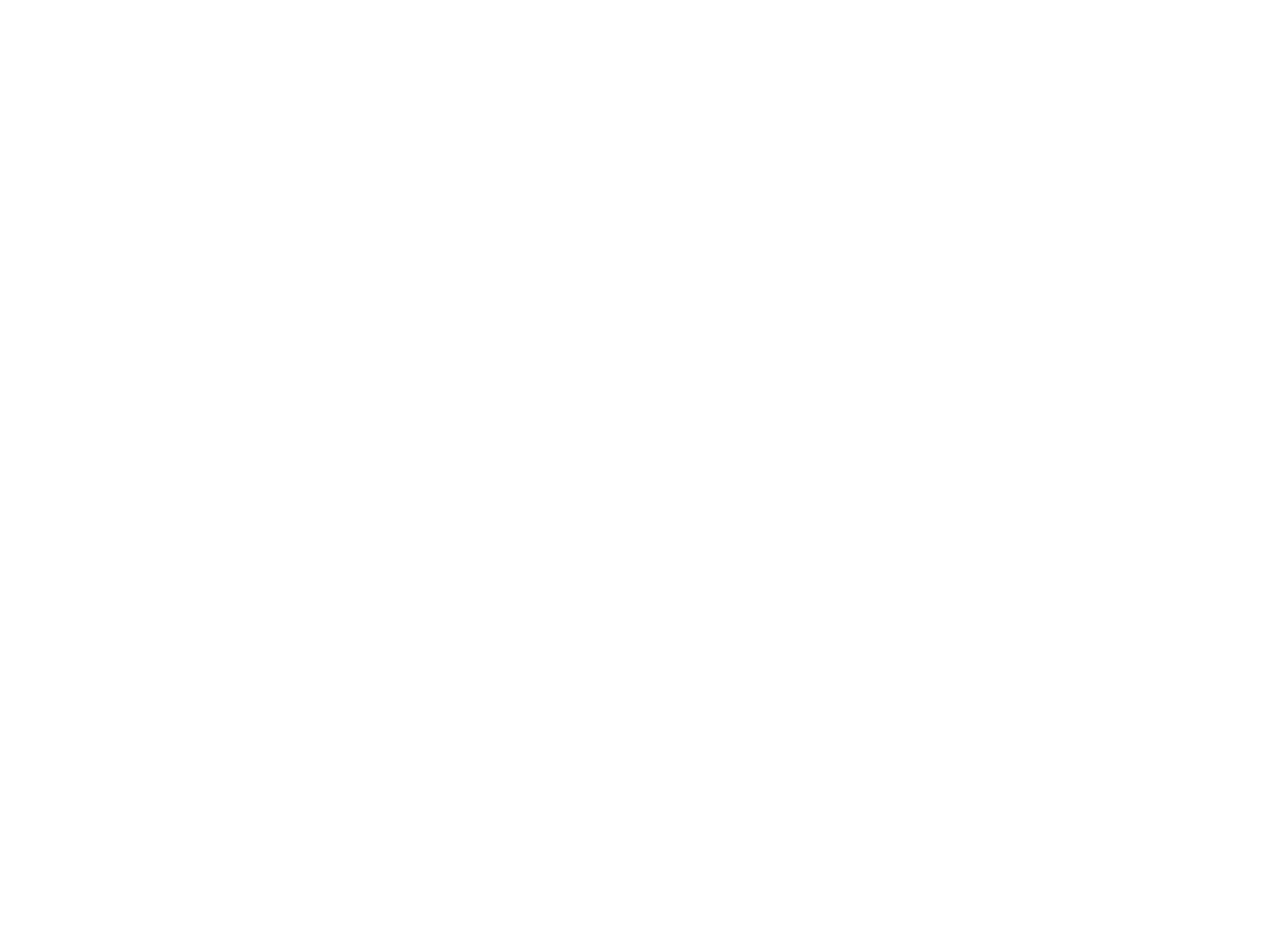
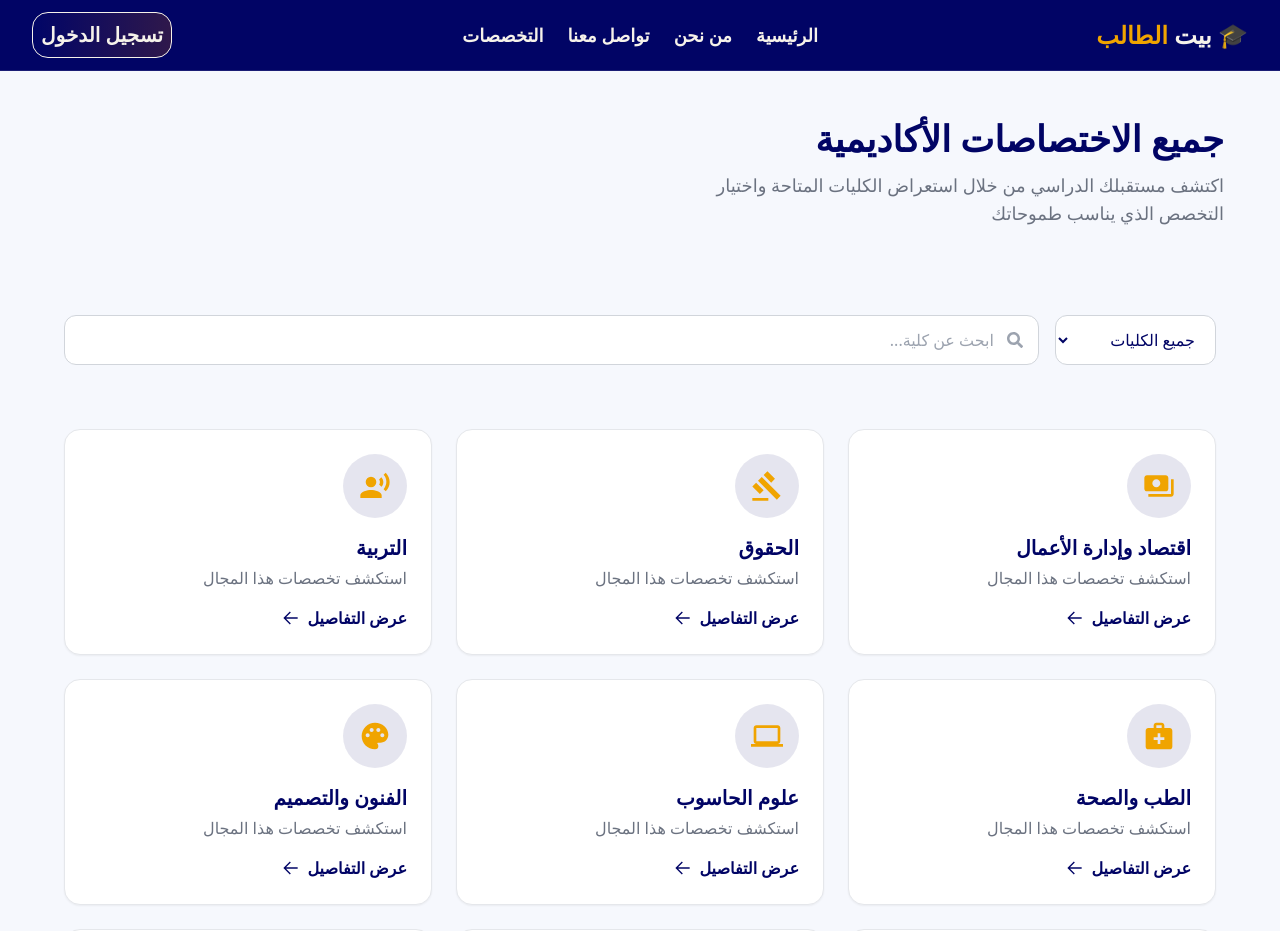
Before and after one commit to salmayasser8/Bayt-Al-Taleb, a React (Vite) app in the folder frontend/: page /colleges in a window 1280 px wide. Before the commit this address had no page. Shown: the top 931 px of the page. Before the commit the page ends 800 px from the top, so only its background shows below. Built offline with nearby package versions, Linux system fonts and the light colour scheme.

Commit message:
add frontend components

```diff
--- a/frontend/src/components/common/Navbar.tsx
+++ b/frontend/src/components/common/Navbar.tsx
@@ -12,6 +12,7 @@
   { label: "الرئيسية", to: "/" },
   { label: "من نحن", to: "/about" },
   { label: "تواصل معنا", to: "/contact" },
+  { label: "التخصصات", to: "/colleges" },
 ];
 
 const navVariants: Variants = {
--- /dev/null
+++ b/frontend/src/components/common/SerachBar.tsx
@@ -0,0 +1,29 @@
+import React from "react";
+import { FaSearch } from "react-icons/fa";
+
+interface SearchBarProps {
+  value: string;
+  onChange: (value: string) => void;
+  placeholder?: string;
+}
+
+const SearchBar: React.FC<SearchBarProps> = ({
+  value,
+  onChange,
+  placeholder = "...ابحث",
+}) => {
+  return (
+    <div className="relative w-full">
+      <FaSearch className="absolute right-4 top-1/2 -translate-y-1/2 text-gray-400" />
+      <input
+        type="text"
+        value={value}
+        onChange={(e) => onChange(e.target.value)}
+        placeholder={placeholder}
+        className="w-full border border-gray-300 rounded-xl px-4 py-3 pr-11 outline-none focus:border-primary transition-colors bg-white text-primary placeholder:text-gray-400"
+      />
+    </div>
+  );
+};
+
+export default SearchBar;
--- a/frontend/src/layouts/AppLayout.tsx
+++ b/frontend/src/layouts/AppLayout.tsx
@@ -2,6 +2,7 @@
 import AuthLayout from "./AuthLayout";
 import Home from "../pages/HomePage";
 import Auth from "../pages/AuthPage";
+import CollegesPage from "../pages/CollegesPage";
 const AppLayout = () => {
   return (
     <>
@@ -9,6 +10,7 @@
         <Routes>
           <Route path="/" element={<AuthLayout />}>
             <Route index element={<Home />} />
+            <Route path="/colleges" element={<CollegesPage />} />
           </Route>
           {/* <Route path="*" element={<NotFound />} /> */}
           <Route path="/auth" element={<Auth />} />
--- /dev/null
+++ b/frontend/src/pages/CollegesPage.tsx
@@ -0,0 +1,270 @@
+import React, { useState, useMemo } from "react";
+import { motion, Variants } from "framer-motion";
+import { Link } from "react-router-dom";
+import {
+  MdPayments,
+  MdGavel,
+  MdMedicalServices,
+  MdComputer,
+  MdEngineering,
+  MdPalette,
+  MdRecordVoiceOver,
+  MdTrendingUp,
+} from "react-icons/md";
+import { GiMicroscope } from "react-icons/gi";
+import { GrLinkPrevious } from "react-icons/gr";
+import SearchBar from "@/components/common/SerachBar";
+
+// ── Types ────────────────────────────────────────────────────────────
+
+interface College {
+  id: number;
+  icon: React.ReactNode;
+  name: string;
+  category: string;
+  desc: string;
+}
+
+//will be replaced with data from backend
+const colleges: College[] = [
+  {
+    id: 1,
+    icon: <MdPayments size={32} />,
+    name: "اقتصاد وإدارة الأعمال",
+    category: "أعمال",
+    desc: "استكشف تخصصات هذا المجال",
+  },
+  {
+    id: 2,
+    icon: <MdGavel size={32} />,
+    name: "الحقوق",
+    category: "قانون",
+    desc: "استكشف تخصصات هذا المجال",
+  },
+  {
+    id: 3,
+    icon: <MdRecordVoiceOver size={32} />,
+    name: "التربية",
+    category: "تربية",
+    desc: "استكشف تخصصات هذا المجال",
+  },
+  {
+    id: 4,
+    icon: <MdMedicalServices size={32} />,
+    name: "الطب والصحة",
+    category: "طب",
+    desc: "استكشف تخصصات هذا المجال",
+  },
+  {
+    id: 5,
+    icon: <MdComputer size={32} />,
+    name: "علوم الحاسوب",
+    category: "تقنية",
+    desc: "استكشف تخصصات هذا المجال",
+  },
+  {
+    id: 6,
+    icon: <MdPalette size={32} />,
+    name: "الفنون والتصميم",
+    category: "فنون",
+    desc: "استكشف تخصصات هذا المجال",
+  },
+  {
+    id: 7,
+    icon: <MdEngineering size={32} />,
+    name: "الهندسة",
+    category: "هندسة",
+    desc: "استكشف تخصصات هذا المجال",
+  },
+  {
+    id: 8,
+    icon: <GiMicroscope size={32} />,
+    name: "العلوم الطبيعية",
+    category: "علوم",
+    desc: "استكشف تخصصات هذا المجال",
+  },
+  {
+    id: 9,
+    icon: <MdTrendingUp size={32} />,
+    name: "الاقتصاد",
+    category: "أعمال",
+    desc: "استكشف تخصصات هذا المجال",
+  },
+];
+
+const filterTabs = [
+  "الكل",
+  "طب",
+  "هندسة",
+  "تقنية",
+  "أعمال",
+  "قانون",
+  "علوم",
+  "فنون",
+  "تربية",
+];
+
+// ── Animation variants ────────────────────────────────────────────────
+
+const container: Variants = {
+  hidden: {},
+  visible: { transition: { staggerChildren: 0.2 } },
+};
+
+const cardPop: Variants = {
+  hidden: { opacity: 0, scale: 0.8 },
+  visible: {
+    opacity: 1,
+    scale: 1,
+    transition: {
+      duration: 0.8,
+      type: "spring",
+      bounce: 0.4,
+    },
+  },
+};
+
+const fadeUp: Variants = {
+  hidden: { opacity: 0, y: 20 },
+  visible: { opacity: 1, y: 0, transition: { duration: 0.5 } },
+};
+
+// ── College Card ──────────────────────────────────────────────────────
+
+const CollegeCard: React.FC<{ college: College }> = ({ college }) => (
+  <motion.div
+    variants={cardPop}
+    whileHover={{ y: -6 }}
+    transition={{ duration: 0.2 }}
+  >
+    <div className="bg-white p-6 rounded-2xl border border-gray-200 hover:border-primary shadow-sm transition-colors h-full flex flex-col gap-4">
+      {/* Icon */}
+      <div className="flex items-center justify-center w-16 h-16 rounded-full bg-primary/10 text-accent">
+        {college.icon}
+      </div>
+
+      {/* Text */}
+      <div className="flex flex-col gap-1 flex-1">
+        <h3 className="font-bold text-xl text-primary">{college.name}</h3>
+        <p className="text-gray-500 font-medium">{college.desc}</p>
+      </div>
+
+      {/* Link */}
+      <Link
+        to={`/colleges/${college.id}`}
+        className="flex items-center gap-2 text-primary font-bold no-underline hover:text-accent transition-colors w-fit group"
+      >
+        عرض التفاصيل
+        <GrLinkPrevious className="group-hover:-translate-x-1 transition-transform" />
+      </Link>
+    </div>
+  </motion.div>
+);
+
+// ── Main Page ─────────────────────────────────────────────────────────
+
+const CollegesPage: React.FC = () => {
+  const [searchQuery, setSearchQuery] = useState("");
+  const [activeFilter, setActiveFilter] = useState("الكل");
+
+  // Filter logic — runs only when searchQuery or activeFilter changes
+  const filteredColleges = useMemo(() => {
+    return colleges.filter((college) => {
+      const matchesSearch = college.name.includes(searchQuery);
+      const matchesFilter =
+        activeFilter === "الكل" || college.category === activeFilter;
+      return matchesSearch && matchesFilter;
+    });
+  }, [searchQuery, activeFilter]);
+
+  return (
+    <div className="container min-h-screen bg-bgSection">
+      {/* Header */}
+      <motion.div
+        variants={fadeUp}
+        initial="hidden"
+        animate="visible"
+        className="py-12 px-6 text-center md:text-start "
+      >
+        <h1 className="font-bold text-4xl text-primary mb-3">
+          جميع الاختصاصات الأكاديمية
+        </h1>
+        <p className="text-gray-500 text-lg max-w-xl ">
+          اكتشف مستقبلك الدراسي من خلال استعراض الكليات المتاحة واختيار التخصص
+          الذي يناسب طموحاتك
+        </p>
+      </motion.div>
+
+      <div className="container py-10  ">
+        {/* Search + Filter */}
+        <motion.div
+          variants={fadeUp}
+          initial="hidden"
+          animate="visible"
+          className="flex flex-col gap-4 mb-8"
+        >
+          {/* Search bar */}
+          <div className="flex flex-col md:flex-row gap-4 mb-8">
+            {/* will be replaced with real data`from backend*/}
+            <select
+              value={activeFilter}
+              onChange={(e) => setActiveFilter(e.target.value)}
+              className="border border-gray-300 rounded-xl px-4 py-3 outline-none focus:border-primary transition-colors bg-white text-primary"
+            >
+              <option value="الكل">جميع الكليات</option>
+              <option value="طب">كلية الطب</option>
+              <option value="هندسة">كلية الهندسة</option>
+              <option value="تقنية">علوم الحاسوب</option>
+              <option value="أعمال">الأعمال</option>
+              <option value="قانون">الحقوق</option>
+              <option value="علوم">العلوم الطبيعية</option>
+              <option value="فنون">الفنون والتصميم</option>
+              <option value="تربية">التربية</option>
+            </select>
+            <div className="flex-1">
+              <SearchBar
+                value={searchQuery}
+                onChange={setSearchQuery}
+                placeholder="ابحث عن كلية..."
+              />
+            </div>
+          </div>
+        </motion.div>
+
+        {/* Colleges grid */}
+        {filteredColleges.length > 0 ? (
+          <motion.div
+            key={activeFilter}
+            variants={container}
+            initial="hidden"
+            animate="visible"
+            viewport={{ once: false, amount: 0.1 }}
+            className="grid grid-cols-1 sm:grid-cols-2 lg:grid-cols-3 gap-6 "
+          >
+            {filteredColleges.map((college) => (
+              <CollegeCard key={college.id} college={college} />
+            ))}
+          </motion.div>
+        ) : (
+          // Empty state
+          <motion.div
+            variants={fadeUp}
+            initial="hidden"
+            animate="visible"
+            className="text-center py-20"
+          >
+            <div className="text-6xl mb-4">🔍</div>
+            <h3 className="font-bold text-xl text-primary mb-2">
+              لا توجد نتائج
+            </h3>
+            <p className="text-gray-500">
+              حاول البحث بكلمة مختلفة أو اختر فلتر آخر
+            </p>
+          </motion.div>
+        )}
+      </div>
+    </div>
+  );
+};
+
+export default CollegesPage;
```
